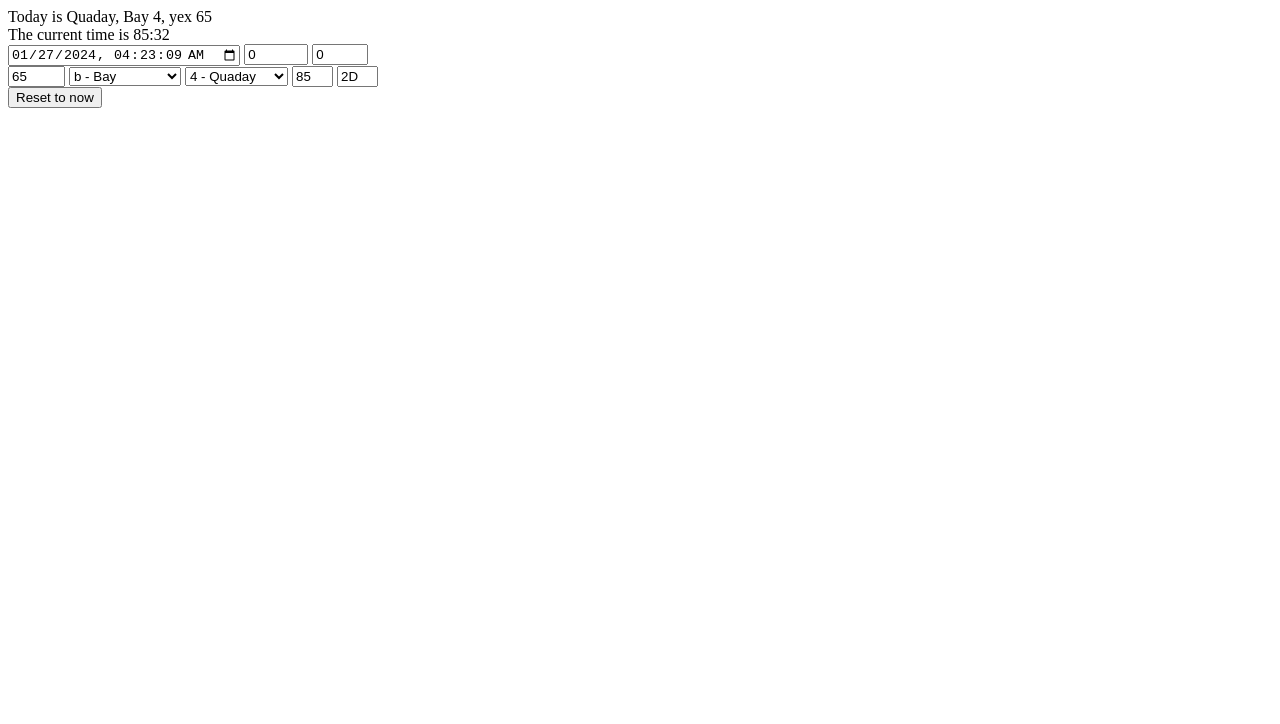
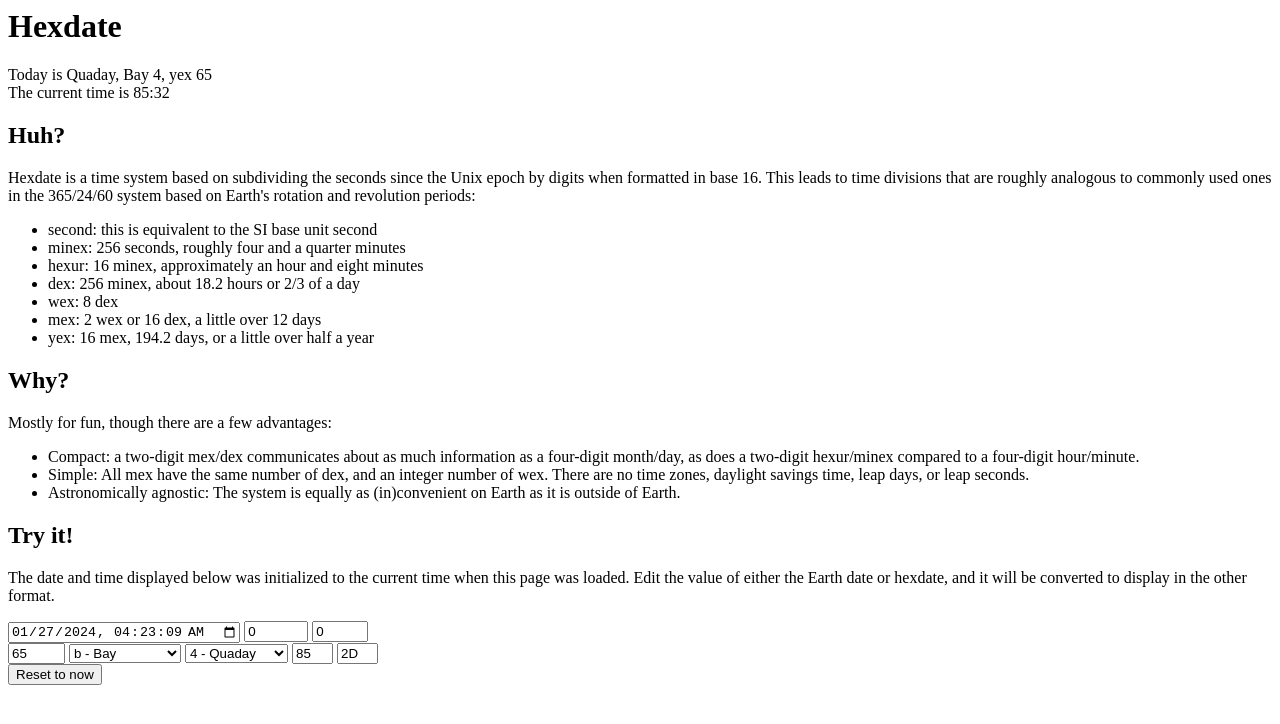
Before and after one commit to dadap/hexdate, a plain HTML site: page index.html in a window 1280 px wide. Drawn offline with Linux system fonts and the light colour scheme.

Commit message:
basic help text

```diff
--- a/index.html
+++ b/index.html
@@ -1,7 +1,53 @@
 <html>
 <body onload="init();">
+
+<h1>Hexdate</h1>
+
 <div>Today is <span id="hexdate"></span></div>
 <div>The current time is <span id="hextime"></span></div>
+
+<h2>Huh?</h2>
+
+<p>
+Hexdate is a time system based on subdividing the seconds since the Unix epoch
+by digits when formatted in base 16. This leads to time divisions that are
+roughly analogous to commonly used ones in the 365/24/60 system based on Earth's
+rotation and revolution periods:
+</p>
+
+<ul>
+<li>second: this is equivalent to the SI base unit second</li>
+<li>minex: 256 seconds, roughly four and a quarter minutes</li>
+<li>hexur: 16 minex, approximately an hour and eight minutes</li>
+<li>dex: 256 minex, about 18.2 hours or 2/3 of a day</li>
+<li>wex: 8 dex</li>
+<li>mex: 2 wex or 16 dex, a little over 12 days</li>
+<li>yex: 16 mex, 194.2 days, or a little over half a year</li>
+</ul>
+
+<h2>Why?</h2>
+
+<p>
+Mostly for fun, though there are a few advantages:
+</p>
+
+<ul>
+<li>Compact: a two-digit mex/dex communicates about as much information as a
+four-digit month/day, as does a two-digit hexur/minex compared to a four-digit
+hour/minute.</li>
+<li>Simple: All mex have the same number of dex, and an integer number of wex.
+There are no time zones, daylight savings time, leap days, or leap seconds.</li>
+<li>Astronomically agnostic: The system is equally as (in)convenient on Earth as
+it is outside of Earth.</li>
+</ul>
+
+<h2>Try it!</h2>
+
+<p>
+The date and time displayed below was initialized to the current time when this
+page was loaded. Edit the value of either the Earth date or hexdate, and it will
+be converted to display in the other format.
+</p>
 
 <div>
 <input oninput="convert(this);" type="datetime-local" step="1" id="time" />
```
